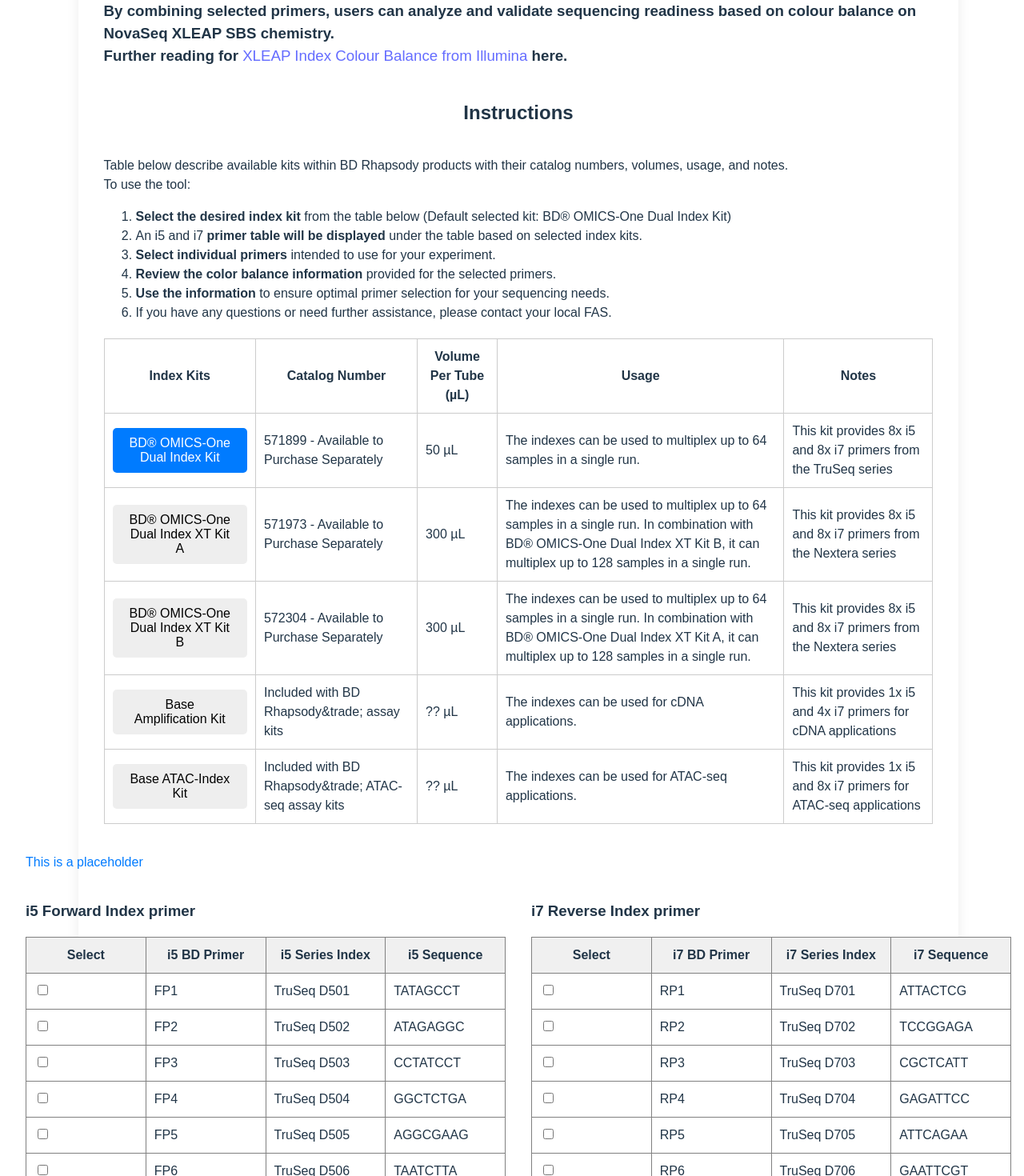
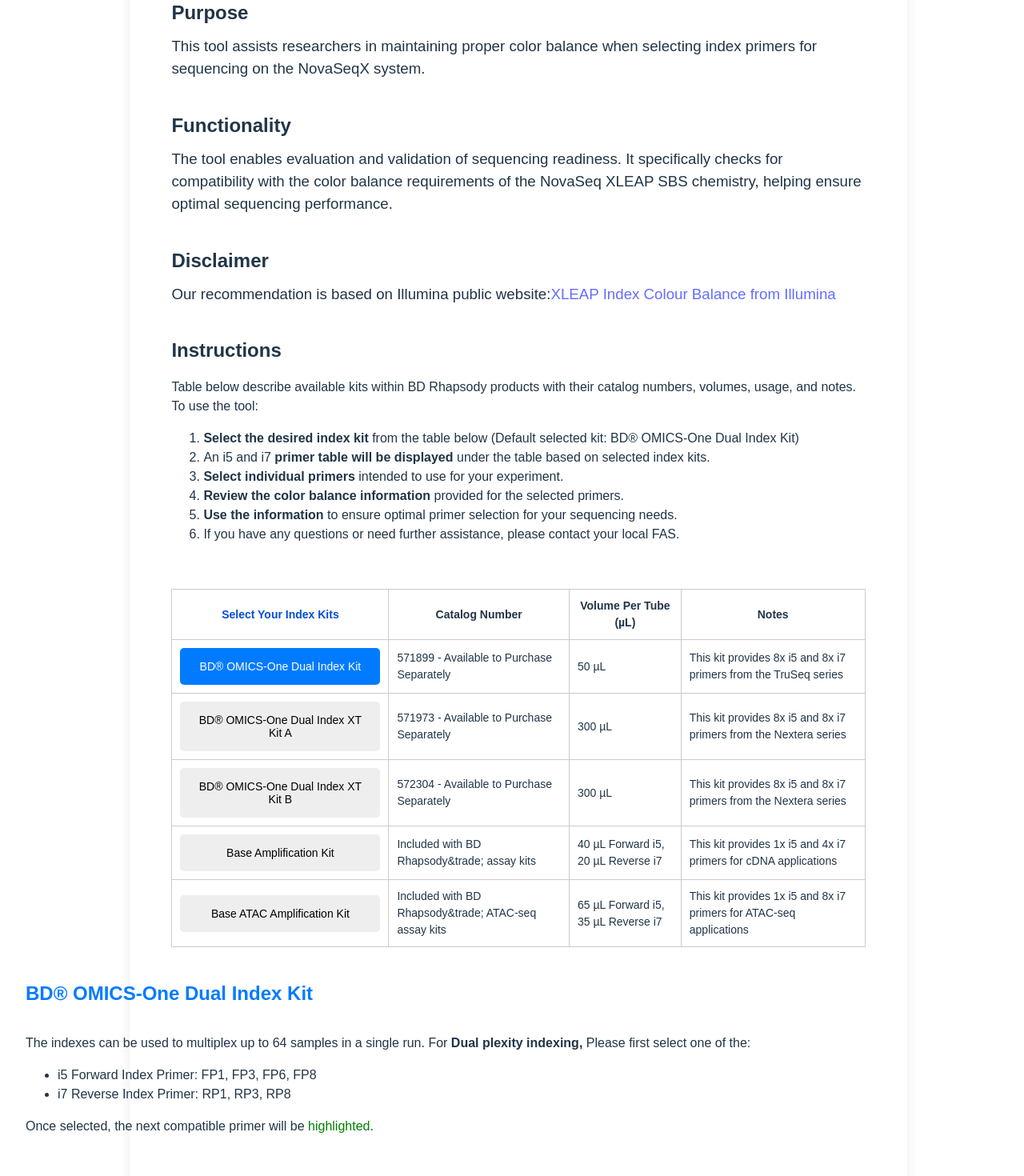
Before and after one commit to SyabiraYusoff/Seq-Balancer, a React (Vite) app: page / in a window 1280 px wide. Shown: the part 260-1730 px from the top of the page at 80% size. Built offline with nearby package versions, Linux system fonts and the light colour scheme.

Commit message:
fully bakes, need some decoration and icing on top

```diff
--- a/src/App.jsx
+++ b/src/App.jsx
@@ -37,14 +37,14 @@
       label: 'Base Amplification Kit',
       catalog: 'Included with BD Rhapsody&trade; assay kits',
       notes: 'This kit provides 1x i5 and 4x i7 primers for cDNA applications',
-      volume: '?? µL',
+      volume: '40 µL Forward i5, 20 µL Reverse i7',
       usage: 'The indexes can be used for cDNA applications.',
     },
     {
-      label: 'Base ATAC-Index Kit',
+      label: 'Base ATAC Amplification Kit',
       catalog: 'Included with BD Rhapsody&trade; ATAC-seq assay kits',
       notes: 'This kit provides 1x i5 and 8x i7 primers for ATAC-seq applications',
-      volume: '?? µL',
+      volume: '65 µL Forward i5, 35 µL Reverse i7',
       usage: 'The indexes can be used for ATAC-seq applications.'
     }
   ];
@@ -53,7 +53,7 @@
     let message = '';
     if (label === 'Base Amplification Kit') {
       message = 'Base Amplification Kit is selected. Please select i7 primers from the displayed table. ';
-    } else if (label === 'Base ATAC-Index Kit') {
+    } else if (label === 'Base ATAC Amplification Kit') {
       message = 'Base ATAC-Index Kit is selected. Please select i7 primers from the displayed table.';
     } else if (label === 'BD® OMICS-One Dual Index XT Kit A') {
       message = 'BD® OMICS-One Dual Index XT Kit A is selected. Please select i5 and i7 primers from the displayed table.';
@@ -83,7 +83,7 @@
       case 'BD® OMICS-One Dual Index XT Kit A': return <DualIndexXTA />;
       case 'BD® OMICS-One Dual Index XT Kit B': return <DualIndexXTB />;
       case 'Base Amplification Kit': return <BaseCDNAAmp />;
-      case 'Base ATAC-Index Kit': return <ATACindex />;
+      case 'Base ATAC Amplification Kit': return <ATACindex />;
       default: return <div>Unknown Sequencer</div>;
     }
   };
@@ -131,14 +131,28 @@
           borderRadius: 16,
           background: '#fff',
           minWidth: 350,
-          maxWidth: '80%'
+          maxWidth: '70%',
+          marginBottom:150,
+          marginTop: 30
         }}>
-          <h1>BD Rhapsody&trade; NovaSeqX Color Balance Checker </h1>
-          <h3>This app helps users ensure color balance when selecting index primers for sequencing on the NovaSeqX system. <br />
-            By combining selected primers, users can analyze and validate sequencing readiness based on colour balance on NovaSeq XLEAP SBS chemistry. <br />
-            Further reading for <a href="https://knowledge.illumina.com/instrumentation/novaseq-x-x-plus/instrumentation-novaseq-x-x-plus-reference_material-list/000008422" target="_blank" rel="noopener noreferrer">XLEAP Index Colour Balance from Illumina</a> here.</h3>
+          <h1 style={{marginBottom:0}}> XLEAP Colour Balance Checker </h1>
+          <h3> For BD Rhapsody&trade; Index Kits </h3>
 
-          <h2 style={{ marginTop: '20px' }}>Instructions</h2>
+          <div style={{ display: 'flex',
+            flexDirection: 'column',
+            alignItems: 'flex-start',
+            padding: 20
+            }}>
+          <h2 style={{marginBottom:0}}> Purpose </h2>
+          <h3 style={{ marginTop: '10px', fontWeight: 'normal' }}> This tool assists researchers in maintaining proper color balance when selecting index primers for sequencing on the NovaSeqX system. </h3>
+
+          <h2 style={{marginBottom:0}}> Functionality </h2>
+          <h3 style={{ marginTop: '10px', fontWeight: 'normal' }}> The tool enables evaluation and validation of sequencing readiness. It specifically checks for compatibility with the color balance requirements of the NovaSeq XLEAP SBS chemistry, helping ensure optimal sequencing performance. </h3>
+
+          <h2 style={{marginBottom:0}}> Disclaimer </h2>
+          <h3 style={{ marginTop: '10px', fontWeight: 'normal' }}> Our recommendation is based on Illumina public website:<a href="https://knowledge.illumina.com/instrumentation/novaseq-x-x-plus/instrumentation-novaseq-x-x-plus-reference_material-list/000008422" target="_blank" rel="noopener noreferrer">XLEAP Index Colour Balance from Illumina</a>  </h3>
+
+          <h2 style={{ marginBottom:0 }}>Instructions</h2>
           <div style={{ marginBottom: '20px' }}>
             <p>Table below describe available kits within BD Rhapsody products with their catalog numbers, volumes, usage, and notes. <br />
               To use the tool: <br />
@@ -151,13 +165,13 @@
               <li><strong>Use the information</strong> to ensure optimal primer selection for your sequencing needs.</li>
               <li>If you have any questions or need further assistance, please contact your local FAS.</li>
             </ol>
-            <table style={{ borderCollapse: 'collapse', width: '100%', marginTop: '20px' }}>
+            </div>
+            <table style={{ borderCollapse: 'collapse', width: '100%', marginTop: '20px', fontSize: '14px'}}>
               <thead>
                 <tr>
-                  <th style={{ border: '1px solid #ccc', padding: '10px' }}>Index Kits</th>
+                  <th style={{ border: '1px solid #ccc', padding: '10px', backgroundColor: '', color: '#044ED7' }}>Select Your Index Kits</th>
                   <th style={{ border: '1px solid #ccc', padding: '10px' }}>Catalog Number</th>
                   <th style={{ border: '1px solid #ccc', padding: '10px' }}>Volume Per Tube (µL)</th>
-                  <th style={{ border: '1px solid #ccc', padding: '10px' }}>Usage</th>
                   <th style={{ border: '1px solid #ccc', padding: '10px' }}>Notes</th>
                 </tr>
               </thead>
@@ -168,12 +182,15 @@
                       <button
                         onClick={() => onTabSelect(tab.label)}
                         style={{
-                          padding: '10px 20px',
-                          backgroundColor: activeTab === tab.label ? '#007bff' : '#eee',
+                          padding: '15px 20px',
+                          textAlign: 'center',      /* Horizontal alignment */
+                          verticalAlign: 'middle',  /* Vertical alignment */
+                          backgroundColor: activeTab === tab.label ? '#007bff' :'#eee',
                           color: activeTab === tab.label ? '#fff' : '#000',
                           border: 'none',
                           borderRadius: '5px',
-                          cursor: 'pointer'
+                          cursor: 'pointer',
+                          width: '250px',
                         }}
                       >
                         {tab.label}
@@ -181,12 +198,12 @@
                     </td>
                     <td style={{ border: '1px solid #ccc', padding: '10px' }}>{tab.catalog}</td>
                     <td style={{ border: '1px solid #ccc', padding: '10px' }}>{tab.volume}</td>
-                    <td style={{ border: '1px solid #ccc', padding: '10px' }}>{tab.usage}</td>
                     <td style={{ border: '1px solid #ccc', padding: '10px' }}>{tab.notes}</td>
                   </tr>
                 ))}
               </tbody>
             </table>
+
           </div>
           {renderTabs()}
         </div>
--- a/src/components/ATAC-Index.jsx
+++ b/src/components/ATAC-Index.jsx
@@ -6,9 +6,11 @@
     return (
     <div>
       <div style={{ display: 'flex', flexDirection: 'column', gap: 16 }}>
-        <p style={{ fontWeight: 500, color: '#007bff', marginBottom: 0 }}>
-          This is a placeholder
-      </p>
+        <h2 style={{ color: '#007bff', marginBottom: 0 }}>
+          Base ATAC Amplification Kit
+      </h2>
+      <p style={{ marginBottom:0 }}>The indexes can be used for ATAC library amplifications applications when purchased ATAC assay: BD Rhapsody™ ATAC-Seq Amplification Kit (Cat No 571356). <br />
+      For <strong>Dual plexity indexing, </strong> Please first select one of the i7 Reverse Index Primer: RP4, RP5, RP6, the next compatible primer will be <span style={{color: 'green'}}>highlighted</span>.</p>
       <div style={{ display: 'flex', gap: 32, justifyContent: 'center', alignItems: 'flex-start', width: '100%' }}>
         <div style={{ flex: 1 }}>
           <PrimerTable primers={sequence.i5} label="i5" compatibilityMap={compatibilityData.i5} />
--- a/src/components/OmicsOne-DualIndex.jsx
+++ b/src/components/OmicsOne-DualIndex.jsx
@@ -6,9 +6,16 @@
   return (
     <div>
       <div style={{ display: 'flex', flexDirection: 'column', gap: 16 }}>
-        <p style={{ fontWeight: 500, color: '#007bff', marginBottom: 0 }}>
-          This is a placeholder
-      </p>
+        <h2 style={{ color: '#007bff', marginBottom: 0 }}>
+          BD® OMICS-One Dual Index Kit
+      </h2>
+      <p>The indexes can be used to multiplex up to 64 samples in a single run. For <strong>Dual plexity indexing, </strong> Please first select one of the:
+      <ul>
+        <li>i5 Forward Index Primer: FP1, FP3, FP6, FP8</li>
+        <li>i7 Reverse Index Primer: RP1, RP3, RP8</li>
+      </ul>
+      Once selected, the next compatible primer will be <span style={{color: 'green'}}>highlighted</span>.</p>
+
       <div style={{ display: 'flex', gap: 32, justifyContent: 'center', alignItems: 'flex-start', width: '100%' }}>
         <div style={{ flex: 1 }}>
           <PrimerTable primers={sequence.i5} label="i5" compatibilityMap={compatibilityData.i5} />
--- a/src/components/OmicsOne-DualIndexXT-A.jsx
+++ b/src/components/OmicsOne-DualIndexXT-A.jsx
@@ -6,9 +6,16 @@
   return (
     <div>
       <div style={{ display: 'flex', flexDirection: 'column', gap: 16 }}>
-        <p style={{ fontWeight: 500, color: '#007bff', marginBottom: 0 }}>
-          This is a placeholder
-      </p>
+        <h2 style={{ color: '#007bff', marginBottom: 0 }}>
+          BD® OMICS-One Dual Index XT Kit A
+      </h2>
+      <p>The indexes can be used to multiplex up to 64 samples in a single run. In combination with BD® OMICS-One Dual Index XT Kit B, it can multiplex up to 128 samples in a single run.
+      For <strong>Dual plexity indexing, </strong> Please first select one of the:
+      <ul>
+        <li>i5 Forward Index Primer: Any primer</li>
+        <li>i7 Reverse Index Primer: RP2, RP3, RP5, RP8</li>
+      </ul>
+      Once selected, the next compatible primer will be <span style={{color: 'green'}}>highlighted</span>.</p>
       <div style={{ display: 'flex', gap: 32, justifyContent: 'center', alignItems: 'flex-start', width: '100%' }}>
         <div style={{ flex: 1 }}>
           <PrimerTable primers={sequence.i5} label="i5" compatibilityMap={compatibilityData.i5} />
--- a/src/components/OmicsOne-DualIndexXT-B.jsx
+++ b/src/components/OmicsOne-DualIndexXT-B.jsx
@@ -6,9 +6,18 @@
   return (
     <div>
       <div style={{ display: 'flex', flexDirection: 'column', gap: 16 }}>
-        <p style={{ fontWeight: 500, color: '#007bff', marginBottom: 0 }}>
-          This is a placeholder
-      </p>
+         <h2 style={{ color: '#007bff', marginBottom: 0 }}>
+          BD® OMICS-One Dual Index XT Kit B
+      </h2>
+      <p>The indexes can be used to multiplex up to 64 samples in a single run. In combination with BD® OMICS-One Dual Index XT Kit A, it can multiplex up to 128 samples in a single run.
+
+        For <strong>Dual plexity indexing, </strong> Please first select one of the:
+      <ul>
+        <li>i5 Forward Index Primer: Any primer</li>
+        <li>i7 Reverse Index Primer: RP2, RP3, RP5, RP8</li>
+      </ul>
+      Once selected, the next compatible primer will be <span style={{color: 'green'}}>highlighted</span>.</p>
+
       <div style={{ display: 'flex', gap: 32, justifyContent: 'center', alignItems: 'flex-start', width: '100%' }}>
         <div style={{ flex: 1 }}>
           <PrimerTable primers={sequence.i5} label="i5" compatibilityMap={compatibilityData.i5} />
--- a/src/components/base_cDNA_Amp.jsx
+++ b/src/components/base_cDNA_Amp.jsx
@@ -46,10 +46,17 @@
     return (
         <div>
             <div style={{ display: 'flex', flexDirection: 'column', gap: 16 }}>
-                <p style={{ fontWeight: 500, color: '#007bff', marginBottom: 0 }}>
-                    This is a placeholderfor information about the Base Amplification kit.
-                </p>
-                <div style={{ display: 'flex', gap: 32, justifyContent: 'center', alignItems: 'flex-start', width: '100%' }}>
+                <h2 style={{ color: '#007bff', marginBottom: 0 }}>
+                    Base cDNA Amplification Kit
+                    </h2>
+                    <p style={{ marginBottom:0 }}>The indexes can be used for cDNA applications when purchased kits listed below.</p>
+                    <ul style={{ marginTop: 0, paddingLeft: 20, marginBottom:0}}>
+                        <li>BD Rhapsody™ Targeted mRNA and AbSeq Amplification Kit </li>
+                        <li>BD Rhapsody™ Whole Transcriptome Analysis (WTA) Amplification Kit</li>
+                    </ul>
+                    <p style={{ marginBottom:0 }}> For <strong>Dual plexity indexing, </strong> Please first select one of the i7 Reverse Index Primer: RP2, RP3, RP4, the next compatible primer will be <span style={{color: 'green'}}>highlighted</span>.</p>
+                    <p style={{ marginBottom:0}}><strong>Need to pool a larger number of libraries?</strong> You can enhance your workflow by integrating indexing with Omics One (available separately). This option allows you to seamlessly select and analyze your desired kit alongside your base kit amplification—making high-throughput sequencing setup more streamlined and efficient.</p>
+            <div style={{ display: 'flex', gap: 32, justifyContent: 'center', alignItems: 'flex-start', width: '100%' }}>
                     <div style={{ flex: 1 }}>
                         <PrimerTable primers={sequence.i5} label="i5" compatibilityMap={compatibilityData.i5} onSelectionChange={setSelectedI5} selected={selectedI5}
   showAnalysis={!secondary} />
```
